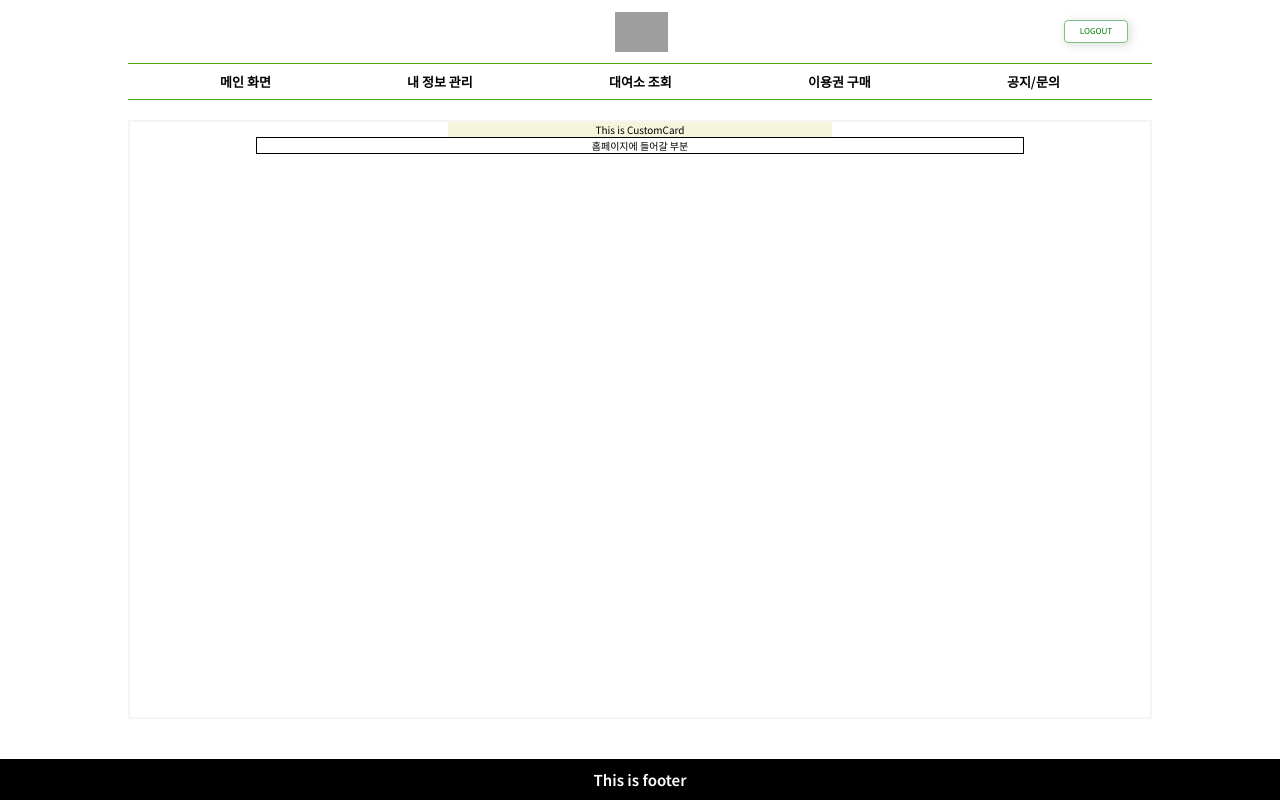
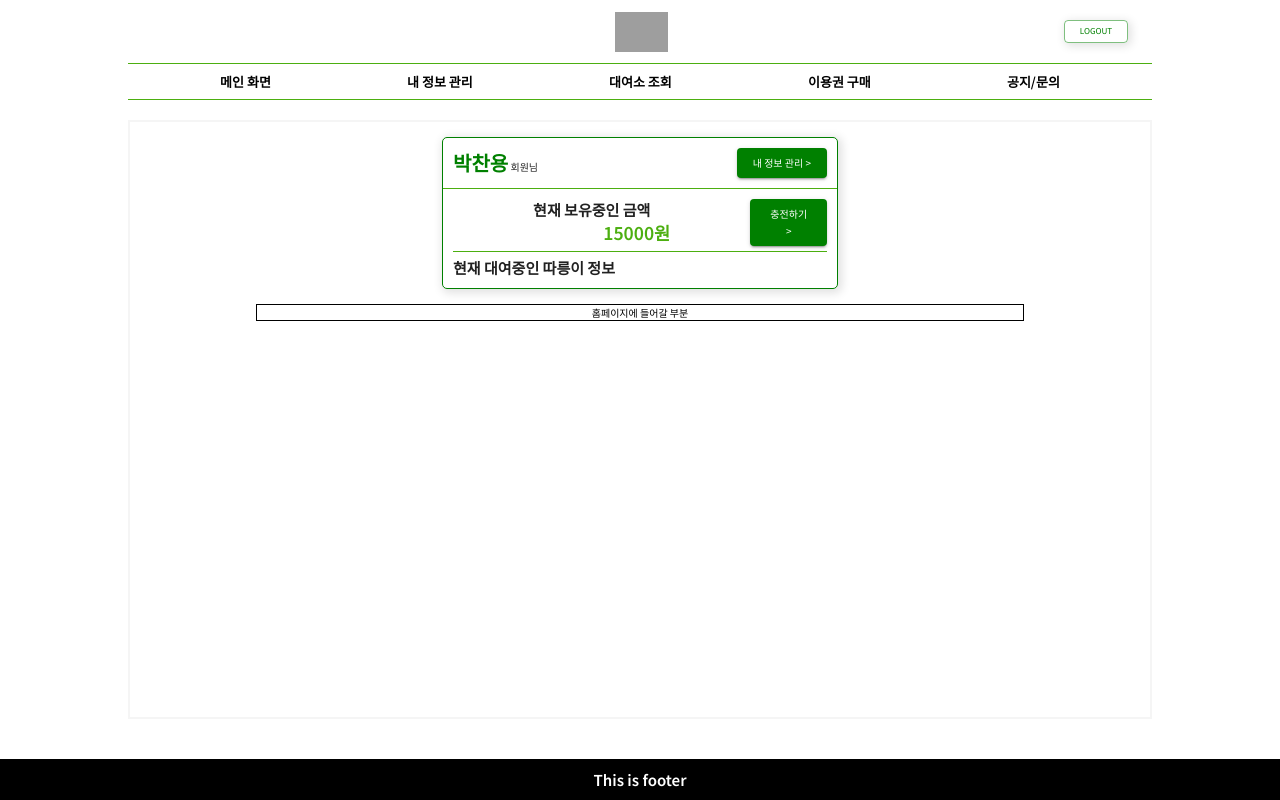
Before and after one commit to chany0ng/web-service-development, a React (Create React App) app in the folder frontend/project/: page /user/main in a window 1280 px wide. Built offline with nearby package versions, Linux system fonts and the light colour scheme; grey boxes are pictures that could not be loaded; a web font is replaced by a local one.

Commit message:
feat(Card): 카드 컴포넌트 디자인 추가

```diff
--- a/frontend/project/src/components/Card/CustomCard.js
+++ b/frontend/project/src/components/Card/CustomCard.js
@@ -1,6 +1,50 @@
-import './css/CustomCard.module.min.css';
-const CustomCard = () => {
-  return <div className="card">This is CustomCard</div>;
+import styles from './CustomCard.module.scss';
+import { Container, Card, Button } from '@mui/material';
+const CustomCard = (props) => {
+  const info = {
+    name: '박찬용',
+    moeny: 15000,
+    bicycleNumber: 123456,
+    leftTime: 52
+  };
+
+  return (
+    <Container maxWidth="xs">
+      <Card
+        variant="outlined"
+        sx={{
+          borderColor: 'primary.main',
+          padding: '0px',
+          borderRadius: '5px'
+        }}
+        className={styles.card}
+      >
+        <div className={styles.cardHeader}>
+          <span>
+            <h1>{info.name}</h1> 회원님
+          </span>
+          <Button variant="contained" color="primary" sx={{ fontSize: '1rem' }}>
+            내 정보 관리 {`>`}
+          </Button>
+        </div>
+        <div className={styles.cardBody}>
+          <div className={styles.cardMoney}>
+            <div>
+              현재 보유중인 금액 <h3>{info.moeny}원</h3>
+            </div>
+            <Button
+              variant="contained"
+              color="primary"
+              sx={{ fontSize: '1rem', marginLeft: '2rem' }}
+            >
+              충전하기 {`>`}
+            </Button>
+          </div>
+          <div className={styles.cardInfo}>현재 대여중인 따릉이 정보</div>
+        </div>
+      </Card>
+    </Container>
+  );
 };
 
 export default CustomCard;
--- a/frontend/project/src/components/Card/CustomCard.module.scss
+++ b/frontend/project/src/components/Card/CustomCard.module.scss
@@ -1,6 +1,45 @@
+@import '../../styles/reset.scss';
+
 .card {
-  width: 30vw;
-  // height: 10vh;
-  background-color: beige;
-  margin: 0 auto;
+  margin: 15px 0 15px 0;
+  box-shadow: $boxShadow;
+  &:hover {
+    box-shadow: $boxShadowHover;
+  }
 }
+.cardHeader {
+  padding: 10px;
+  display: flex;
+  justify-content: space-between;
+  align-items: center;
+  border-bottom: 1px solid $primaryLight;
+  h1 {
+    display: inline;
+    color: $primaryMain;
+  }
+}
+.cardBody {
+  height: auto;
+  padding: 10px;
+  display: flex;
+  flex-direction: column;
+  align-items: flex-start;
+  div {
+    font-size: 1.5rem;
+    font-weight: bold;
+    h3 {
+      margin-left: 9rem;
+      display: inline-block;
+      color: $primaryLight;
+    }
+  }
+  .cardMoney {
+    display: flex;
+    padding-bottom: 0.5rem;
+    border-bottom: 1px solid $primaryLight;
+  }
+  .cardInfo {
+    display: flex;
+    padding-top: 0.5rem;
+  }
+}
--- a/frontend/project/src/components/Card/css/CustomCard.module.min.css
+++ b/frontend/project/src/components/Card/css/CustomCard.module.min.css
@@ -1 +1 @@
-.card{width:30vw;background-color:beige;margin:0 auto}
+*{margin:0;padding:0;border:0;vertical-align:baseline;box-sizing:border-box;text-align:center}html{font-size:62.5%;height:100%}body{font-family:"Noto Sans KR",sans-serif;min-width:320px;height:100%}ol,ul,li{list-style:none}article,aside,details,figcaption,figure,footer,header,hgroup,menu,nav,section{display:block}.card{margin:15px 0 15px 0;box-shadow:2px 2px 10px 2px rgba(0,0,0,.12)}.card:hover{box-shadow:3px 3px 10px 3px rgba(0,0,0,.25)}.cardHeader{padding:10px;display:flex;justify-content:space-between;align-items:center;border-bottom:1px solid #4caf10}.cardHeader h1{display:inline;color:green}.cardBody{height:auto;padding:10px;display:flex;flex-direction:column;align-items:flex-start}.cardBody div{font-size:1.5rem;font-weight:bold}.cardBody div h3{margin-left:9rem;display:inline-block;color:#4caf10}.cardBody .cardMoney{display:flex;padding-bottom:.5rem;border-bottom:1px solid #4caf10}.cardBody .cardInfo{display:flex;padding-top:.5rem}
```
